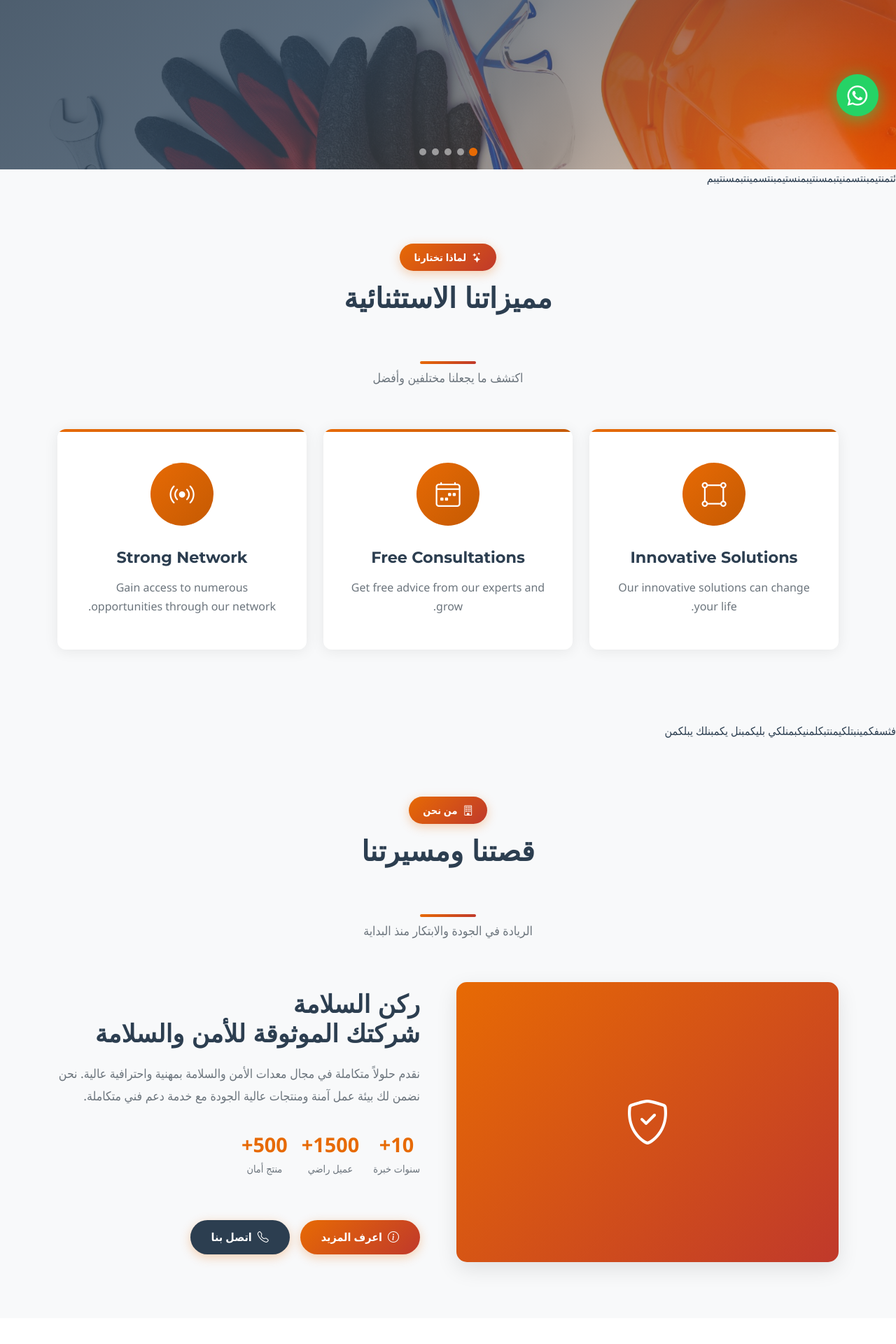
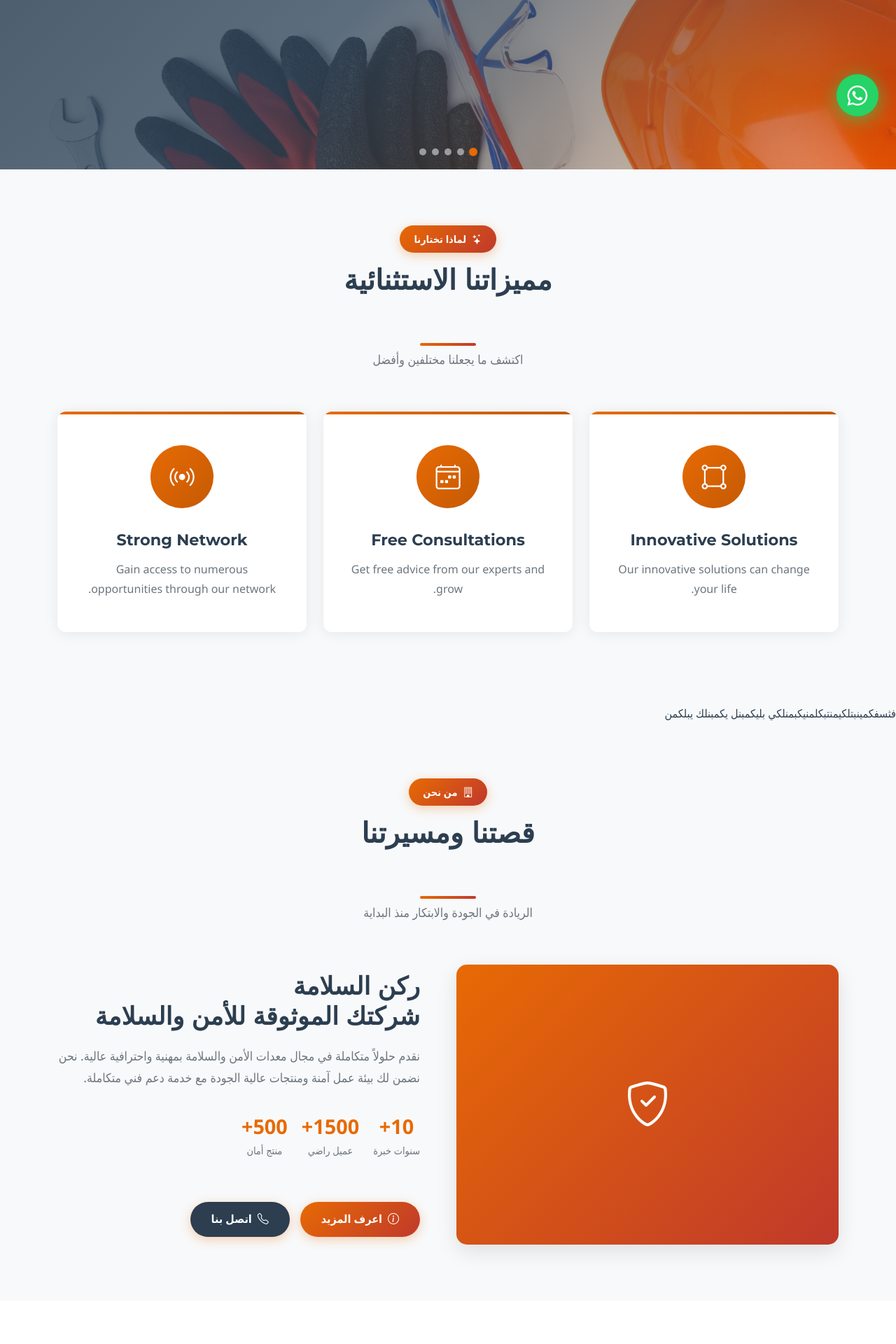
Before and after one commit to Salloum92/RUKN-ALAMASY, a PHP site: page / in a window 1280 px wide. Shown: the part 609-2529 px from the top of the page at 70% size. Run offline with PHP 8.4, Linux system fonts and the light colour scheme; data comes from the database, SQL or seed files in the repository.

Commit message:
وصف التعديل

```diff
--- a/index.php
+++ b/index.php
@@ -223,7 +223,6 @@ $lang = isset($_SESSION['lang']) ? $_SESSION['lang'] : 'ar';
       </div>
     </section>
 
-    ئتمنتيمبنتسمنيتبمسنتيبمنستيمبنتسمينتبمسنتيبم
 
     <!-- Features Section -->
     <section class="features-section" style="padding: 80px 0;">
```
